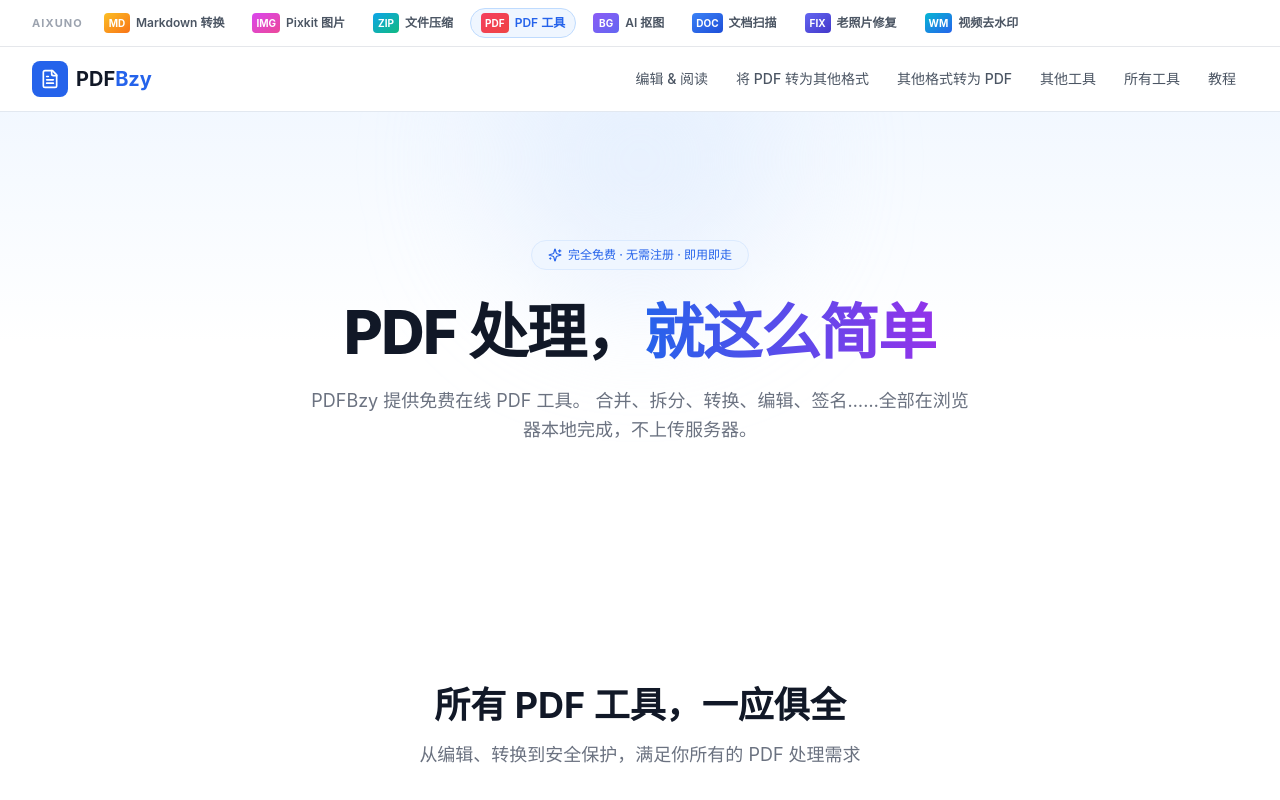
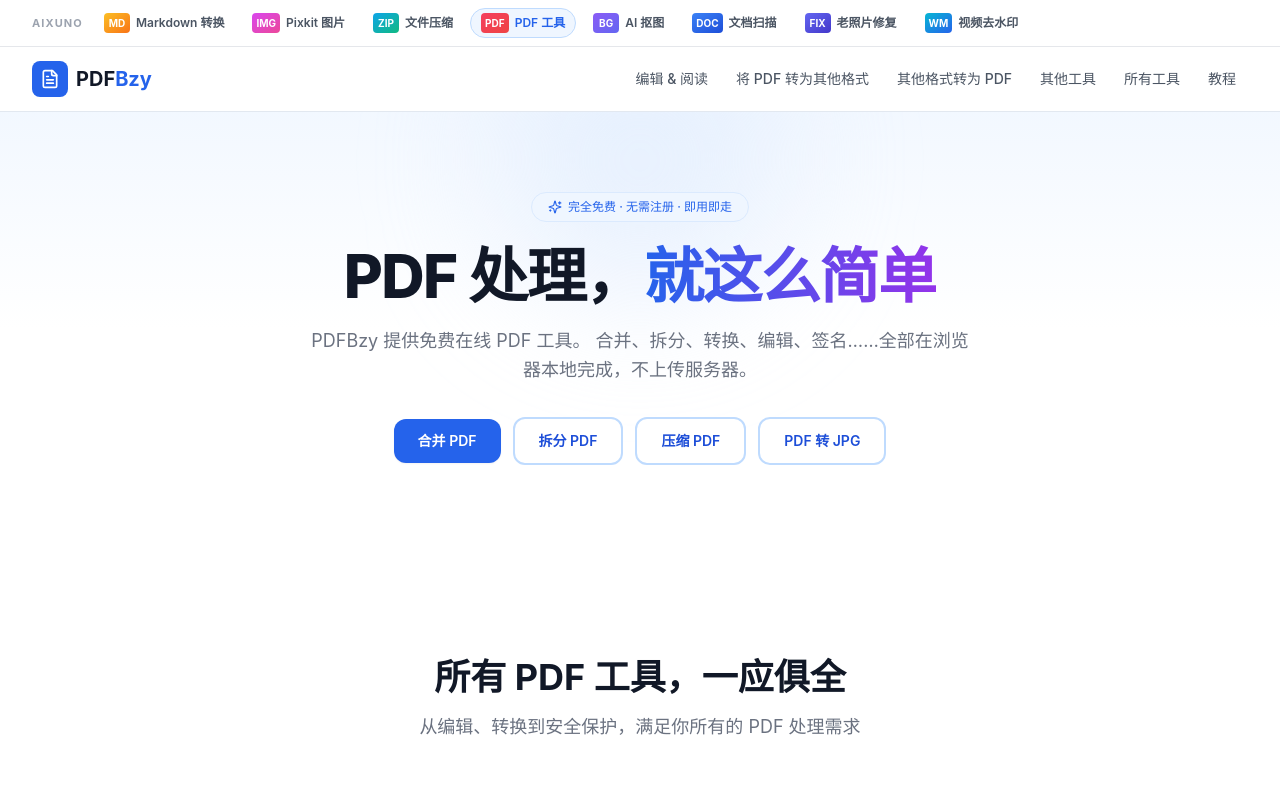
Before and after one commit to zhltzh/pdfbzy, a Next.js app: page / in a window 1280 px wide. Shown: the top 800 px of the page. Built offline with nearby package versions, Linux system fonts and the light colour scheme.

Commit message:
perf: 常用工具直达按钮进首屏（合并/拆分/压缩/转JPG），收紧 hero 间距

```diff
--- a/src/app/page.tsx
+++ b/src/app/page.tsx
@@ -96,24 +96,51 @@ export default function Home() {
           <div className="absolute -top-24 left-1/2 h-72 w-72 -translate-x-1/2 rounded-full bg-blue-100/50 blur-3xl" />
         </div>
 
-        <div className="relative mx-auto max-w-4xl px-4 py-24 sm:px-6 lg:px-8 lg:py-32">
+        <div className="relative mx-auto max-w-4xl px-4 py-16 sm:px-6 lg:px-8 lg:py-20">
           <div className="text-center">
             <div className="inline-flex items-center gap-1.5 rounded-full bg-blue-50 border border-blue-100 px-4 py-1.5 text-xs font-medium text-blue-600">
               <Sparkles className="h-3.5 w-3.5" />
               完全免费 · 无需注册 · 即用即走
             </div>
 
-            <h1 className="mt-8 text-4xl font-extrabold tracking-tight text-gray-900 sm:text-5xl lg:text-6xl leading-tight">
+            <h1 className="mt-6 text-4xl font-extrabold tracking-tight text-gray-900 sm:text-5xl lg:text-6xl leading-tight">
               PDF 处理，
               <span className="text-transparent bg-clip-text bg-gradient-to-r from-blue-600 to-purple-600">
                 就这么简单
               </span>
             </h1>
 
-            <p className="mx-auto mt-6 max-w-2xl text-lg text-gray-500 leading-relaxed">
+            <p className="mx-auto mt-5 max-w-2xl text-lg text-gray-500 leading-relaxed">
               PDFBzy 提供免费在线 PDF 工具。
               合并、拆分、转换、编辑、签名……全部在浏览器本地完成，不上传服务器。
             </p>
+
+            <div className="mt-8 flex flex-wrap items-center justify-center gap-3">
+              <Link
+                href="/merge-pdf/"
+                className="inline-flex items-center gap-2 rounded-xl bg-blue-600 px-6 py-3 text-sm font-semibold text-white shadow-sm transition-colors hover:bg-blue-500"
+              >
+                合并 PDF
+              </Link>
+              <Link
+                href="/split-pdf/"
+                className="inline-flex items-center gap-2 rounded-xl bg-white border-2 border-blue-200 px-6 py-3 text-sm font-semibold text-blue-700 transition-colors hover:border-blue-300 hover:bg-blue-50"
+              >
+                拆分 PDF
+              </Link>
+              <Link
+                href="/compress-pdf/"
+                className="inline-flex items-center gap-2 rounded-xl bg-white border-2 border-blue-200 px-6 py-3 text-sm font-semibold text-blue-700 transition-colors hover:border-blue-300 hover:bg-blue-50"
+              >
+                压缩 PDF
+              </Link>
+              <Link
+                href="/pdf-to-jpg/"
+                className="inline-flex items-center gap-2 rounded-xl bg-white border-2 border-blue-200 px-6 py-3 text-sm font-semibold text-blue-700 transition-colors hover:border-blue-300 hover:bg-blue-50"
+              >
+                PDF 转 JPG
+              </Link>
+            </div>
           </div>
         </div>
       </section>
```
